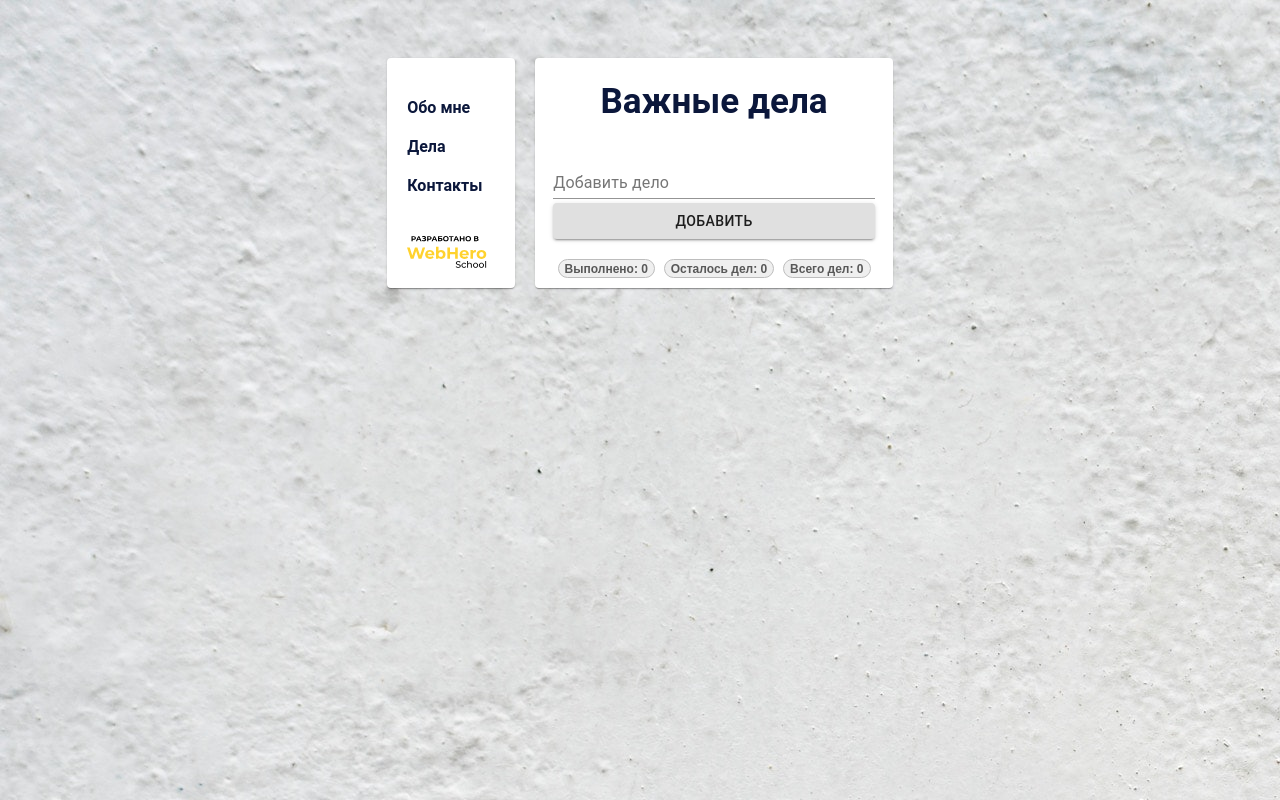
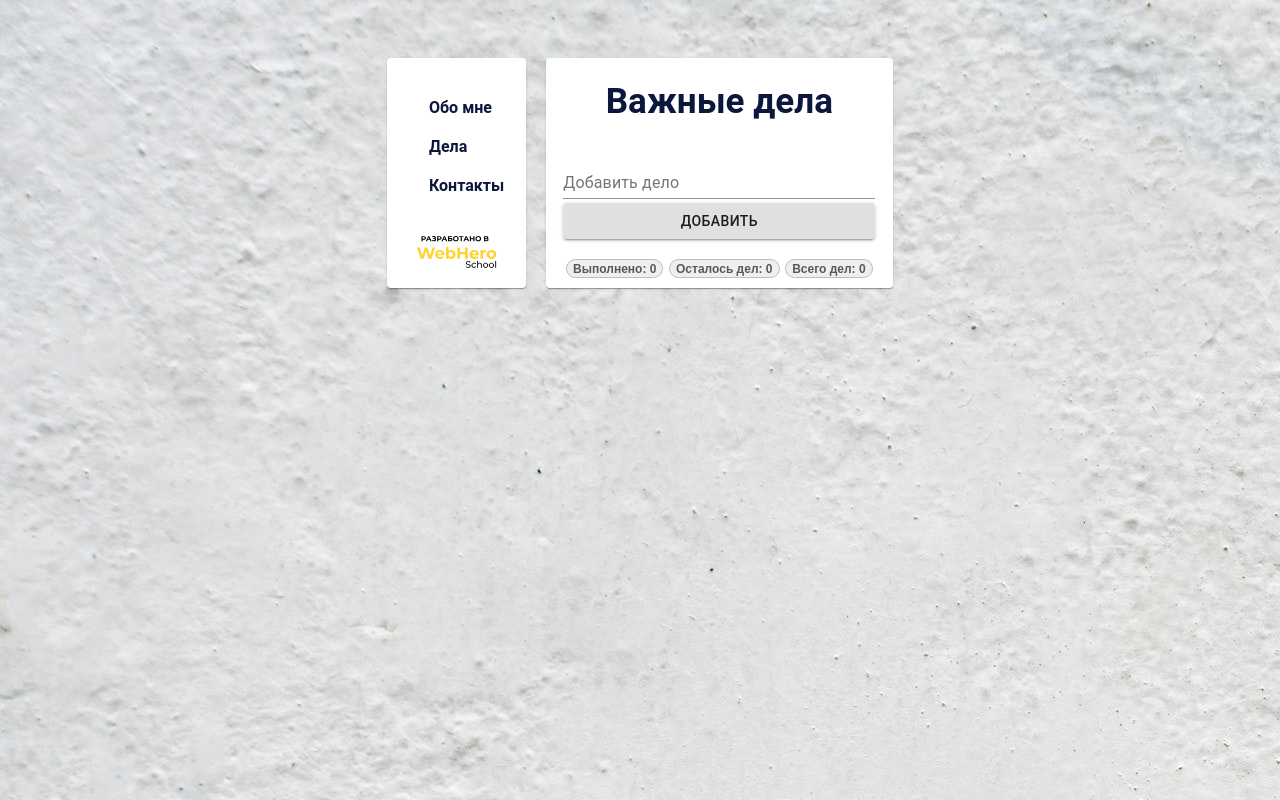
Before and after one commit to WebHeroSchool/oxytodoreact, a React (Create React App) app: page /todo in a window 1280 px wide. Built offline with nearby package versions, Linux system fonts and the light colour scheme.

Commit message:
Changed App.module.css, İnputItem.js

```diff
--- a/src/components/App/App.module.css
+++ b/src/components/App/App.module.css
@@ -5,8 +5,7 @@
 }
 
 .app_wrap {
-  display: grid;
-  grid-template-areas: 'sidebar ... content content';
+  display: flex;
   margin: auto;
   width: 40%;
 }
@@ -14,11 +13,12 @@
 .sidebar {
   padding-top: 40px;
   grid-area: sidebar;
-  width: 95%;
+  width: 40%;
   display: flex;
   flex-direction: column;
   justify-content: space-between;
   margin-right: 20px;
+  align-items: center;
 }
 
 .sidebar_items {
@@ -39,8 +39,6 @@
 .logo_img {
   width: 80px;
   margin-bottom: 20px;
-  margin-left: 20px;
-
 }
 
 .link:active {
@@ -57,6 +55,7 @@
 .sidebar {
   flex-direction: row;
   margin-bottom: 5px;
+  width: 100%;
 }
 .sidebar_items {
   flex-direction: row;
--- a/src/components/InputItem/InputItem.js
+++ b/src/components/InputItem/InputItem.js
@@ -37,7 +37,7 @@ class InputItem extends React.Component {
 	        />
 	        <Button
 	            variant = "contained"
-	            color = "#585858"
+	            color = "default"
 	            onClick = {this.onButtonClick}
 	            fullWidth
 	        >
```
